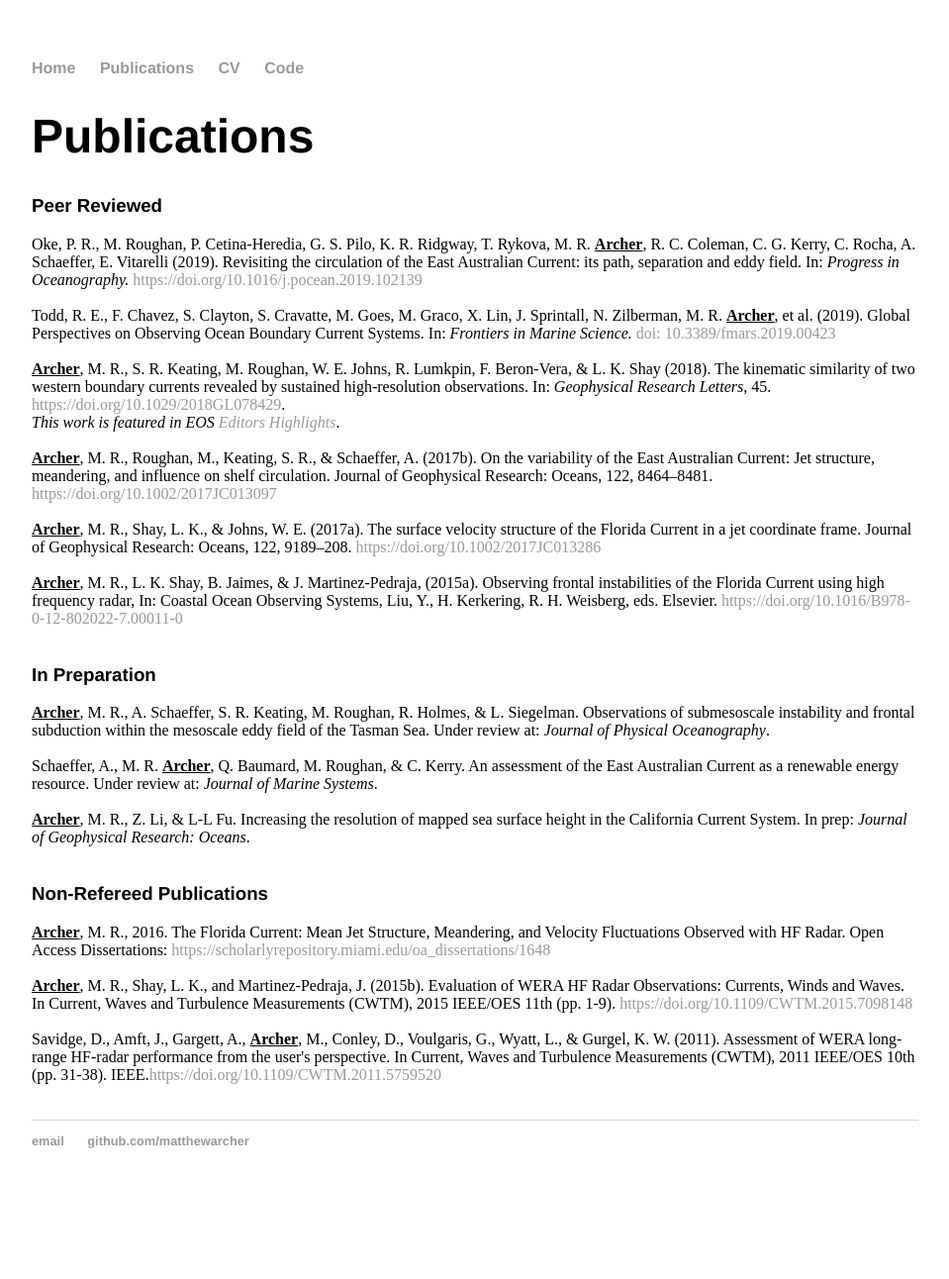
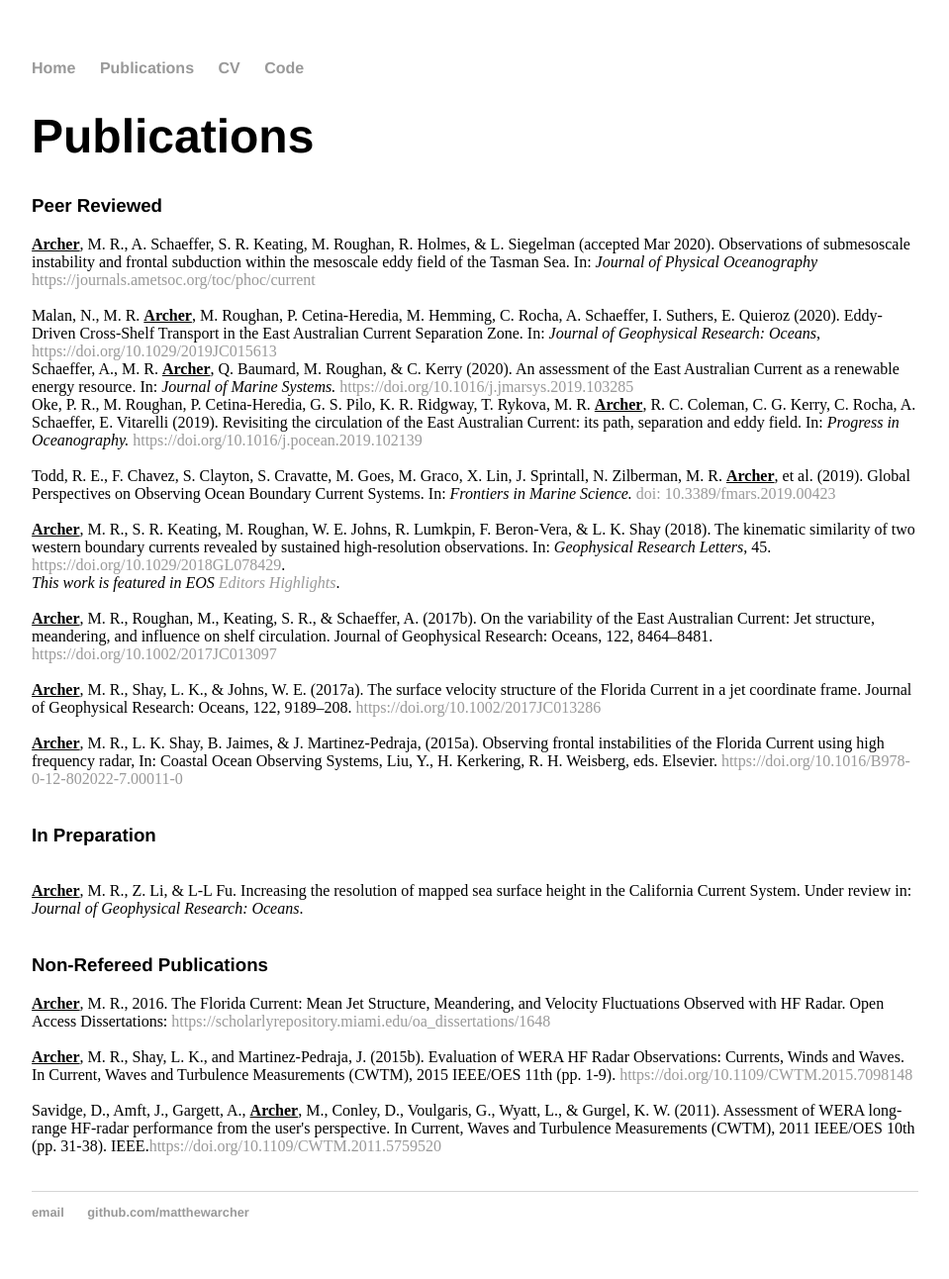
Before and after one commit to matthewarcher/matthewarcher.github.io, a Jekyll site: the page built from publications/index.html, in a window 1280 px wide. Shown: the whole page at 99% size, without its empty margins (160-1119 px from the left). Built offline with Jekyll 4.4.1, drawn with Linux system fonts in a browser that asks for light colours; before the commit the page ends 1220 px from its top, so only the background shows below that.

Commit message:
Update index.html

```diff
--- a/publications/index.html
+++ b/publications/index.html
@@ -6,6 +6,9 @@ title: Matthew R. Archer
 	<h1>Publications</h1>
 
 	<font face = "helvetica"><h3>Peer Reviewed</h3></font>
+	<b><u>Archer</u></b>, M. R., A. Schaeffer, S. R. Keating, M. Roughan, R. Holmes, & L. Siegelman (accepted Mar 2020). Observations of submesoscale instability and frontal subduction within the mesoscale eddy field of the Tasman Sea. In: <i>Journal of Physical Oceanography</i><a href="https://journals.ametsoc.org/toc/phoc/current" target="_blank"> https://journals.ametsoc.org/toc/phoc/current</a><br><br>
+	Malan, N., M. R. <b><u>Archer</u></b>, M. Roughan, P. Cetina-Heredia, M. Hemming, C. Rocha, A. Schaeffer, I. Suthers, E. Quieroz (2020). Eddy‐Driven Cross‐Shelf Transport in the East Australian Current Separation Zone. In: <i>Journal of Geophysical Research: Oceans, </i><a href="https://doi.org/10.1029/2019JC015613" target="_blank"> https://doi.org/10.1029/2019JC015613</a><br>
+	Schaeffer, A., M. R. <b><u>Archer</u></b>, Q. Baumard, M. Roughan, & C. Kerry (2020). An assessment of the East Australian Current as a renewable energy resource. In: <i>Journal of Marine Systems. </i><a href="https://doi.org/10.1016/j.jmarsys.2019.103285" target="_blank"> https://doi.org/10.1016/j.jmarsys.2019.103285</a><br>
 	Oke, P. R., M. Roughan, P. Cetina-Heredia, G. S. Pilo, K. R. Ridgway, T. Rykova, M. R. <b><u>Archer</u></b>, R. C. Coleman, C. G. Kerry, C. Rocha, A. Schaeffer, E. Vitarelli (2019). Revisiting the circulation of the East Australian Current: its path, separation and eddy field. In: <i>Progress in Oceanography. </i><a href="https://doi.org/10.1016/j.pocean.2019.102139" target="_blank"> https://doi.org/10.1016/j.pocean.2019.102139</a><br>
 	<br>Todd, R. E., F. Chavez, S. Clayton, S. Cravatte, M. Goes, M. Graco, X. Lin, J. Sprintall, N. Zilberman, M. R. <b><u>Archer</u></b>, et al. (2019). Global Perspectives on Observing Ocean Boundary Current Systems. In: <i>Frontiers in Marine Science. </i><a href="https://www.frontiersin.org/articles/10.3389/fmars.2019.00423/abstract" target="_blank"> doi: 10.3389/fmars.2019.00423</a><br>
 	<br><b><u>Archer</u></b>, M. R., S. R. Keating, M. Roughan, W. E. Johns, R. Lumkpin, F. Beron-Vera, & L. K. Shay (2018). The kinematic similarity of two western boundary currents revealed by sustained high-resolution observations. In: <i>Geophysical Research Letters</i>, 45. <a href="https://doi.org/10.1029/2018GL078429" target="_blank">https://doi.org/10.1029/2018GL078429</a>. <br> <i>This work is featured in EOS <a href="https://eos.org/editor-highlights/energetics-of-western-boundary-current-surface-flows-are-similar" target="_blank">Editors Highlights</a></i>.<br>
@@ -14,11 +17,8 @@ title: Matthew R. Archer
 	<br><u><b>Archer</u></b>, M. R., L. K. Shay, B. Jaimes, & J. Martinez-Pedraja, (2015a). Observing frontal instabilities of the Florida Current using high frequency radar, In: Coastal Ocean Observing Systems, Liu, Y., H. Kerkering, R. H. Weisberg, eds.  Elsevier. <a href="/publications/Archer_etal_2015_BookCh.pdf" target="_blank">https://doi.org/10.1016/B978-0-12-802022-7.00011-0</a><br><br>
 
 	<font face = "helvetica"><h3>In Preparation</h3></font>
-	<b><u>Archer</u></b>, M. R., A. Schaeffer, S. R. Keating, M. Roughan, R. Holmes, & L. Siegelman. Observations of submesoscale instability and frontal subduction within the mesoscale eddy field of the Tasman Sea. Under review at: <i>Journal of Physical Oceanography</i>.<br>
-	<br>Schaeffer, A., M. R. <b><u>Archer</u></b>, Q. Baumard, M. Roughan, & C. Kerry. An assessment of the East Australian Current as a renewable energy resource. Under review at: <i>Journal of Marine Systems</i>.<br>
-	<br><b><u>Archer</u></b>, M. R., Z. Li, & L-L Fu. Increasing the resolution of mapped sea surface height in the California Current System. In prep: <i>Journal of Geophysical Research: Oceans</i>.<br>
+	<br><b><u>Archer</u></b>, M. R., Z. Li, & L-L Fu. Increasing the resolution of mapped sea surface height in the California Current System. Under review in: <i>Journal of Geophysical Research: Oceans</i>.<br>
 	<br>
-
 
 	<font face = "helvetica"><h3>Non-Refereed Publications</h3></font>
 	<u><b>Archer</u></b>, M. R., 2016. The Florida Current: Mean Jet Structure, Meandering, and Velocity Fluctuations Observed with HF Radar. Open Access Dissertations: <a href="https://scholarlyrepository.miami.edu/oa_dissertations/1648" target="_blank"> https://scholarlyrepository.miami.edu/oa_dissertations/1648</a><br>
```
